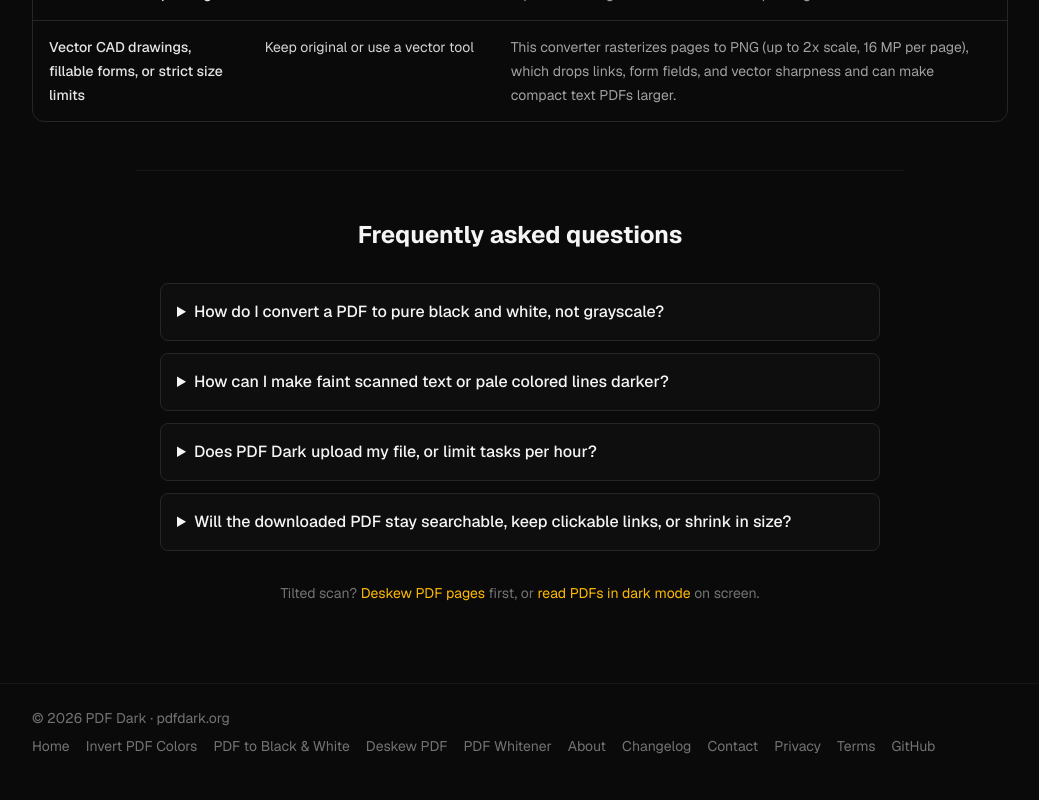
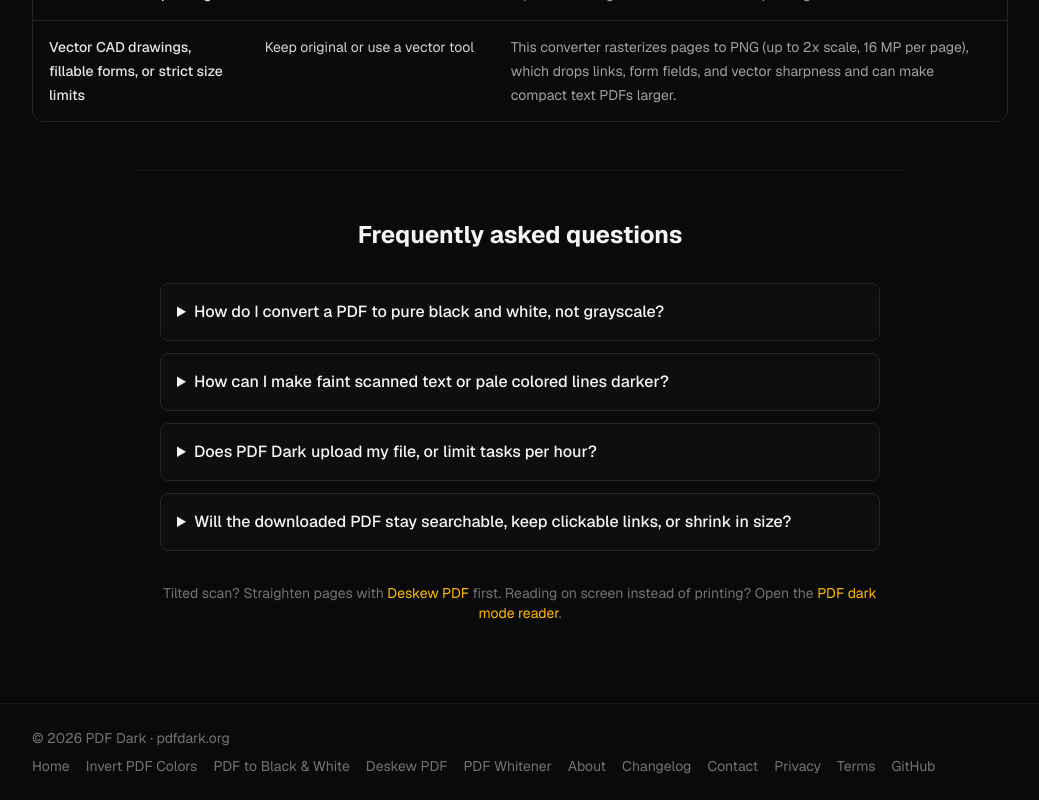
Before and after one commit to 1436941541/pdf-dark, a Next.js app: page /pdf-to-black-and-white in a window 1280 px wide. Shown: the part 2182-2982 px from the top of the page, without its empty margins (120-1159 px from the left). Built offline with nearby package versions, Linux system fonts and the light colour scheme; no server answers.

Commit message:
content: split footer cross-links on /pdf-to-black-and-white by use case

```diff
--- a/app/pdf-to-black-and-white/page.tsx
+++ b/app/pdf-to-black-and-white/page.tsx
@@ -180,15 +180,15 @@ export default function BlackAndWhitePage() {
             ))}
           </div>
           <p className="mt-8 text-center text-sm text-neutral-500">
-            Tilted scan?{" "}
+            Tilted scan? Straighten pages with{" "}
             <Link href="/deskew-pdf" className="text-amber-400 hover:underline">
-              Deskew PDF pages
+              Deskew PDF
             </Link>{" "}
-            first, or{" "}
+            first. Reading on screen instead of printing? Open the{" "}
             <Link href="/" className="text-amber-400 hover:underline">
-              read PDFs in dark mode
-            </Link>{" "}
-            on screen.
+              PDF dark mode reader
+            </Link>
+            .
           </p>
         </section>
       </main>
```
